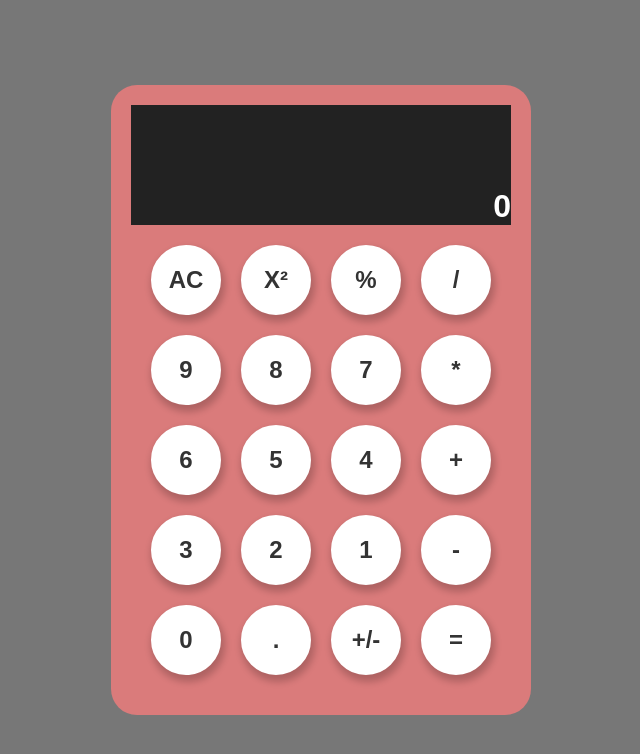
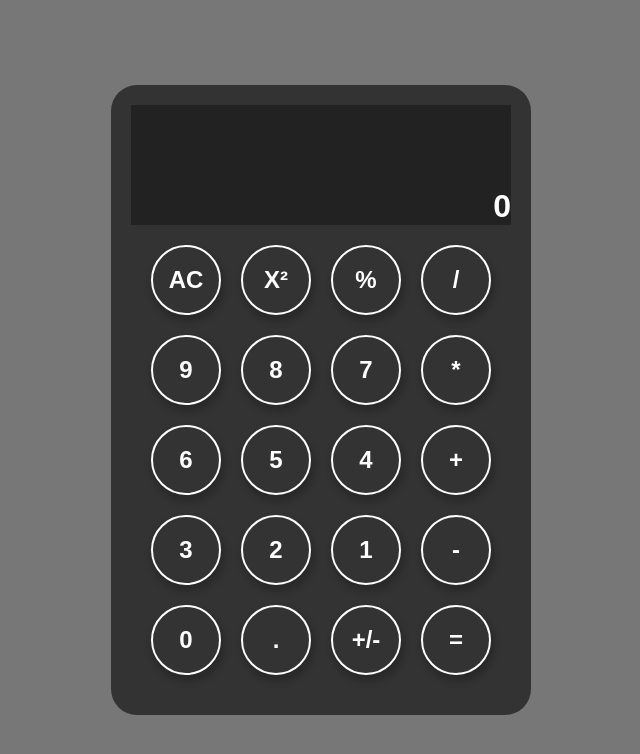
Before and after one commit to GraceOyiza/react-calculator, a React (Create React App) app: page / in a window 1280 px wide. Shown: the top 754 px of the page, without its empty margins (319-959 px from the left). Built offline with nearby package versions, Linux system fonts and the light colour scheme.

Commit message:
Fix eslint and stylelint errors

```diff
--- a/src/index.css
+++ b/src/index.css
@@ -36,7 +36,7 @@ body {
   border-color: #fff;
   display: grid;
   grid-template-rows: 120px 1fr;
-  background-color: rgb(218, 123, 123);
+  background-color: #333;
   padding: 20px;
   border-radius: 26px;
 }
@@ -53,8 +53,8 @@ body {
   height: 70px;
   border-radius: 50%;
   margin: 10px;
-  background-color: #fff;
-  color: #333;
+  background-color: #333;
+  color: #fff;
   border: 2px solid white;
   box-shadow: 2px 5px 7px 2px rgba(0, 0, 0, 0.2);
   font-size: 1.5em;
@@ -71,6 +71,14 @@ body {
   outline: none;
 }
 
+.operatorBtn {
+  background-color: rgb(216, 27, 27);
+}
+
+.acBtn {
+  background-color: rgb(9, 12, 223);
+}
+
 .display {
   background-color: #222;
   color: #fff;
--- a/src/logic/calculate.js
+++ b/src/logic/calculate.js
@@ -2,7 +2,9 @@ import operate from './operate';
 import formatNumber from '../helpers/number';
 
 const calculate = (calculator, btn) => {
-  let { total, next, operator, prev } = calculator;
+  let {
+    total, next, operator, prev,
+  } = calculator;
   const numbers = ['9', '8', '7', '6', '5', '4', '3', '2', '1', '0'];
 
   const operators = ['/', '*', '+', '-'];
```
